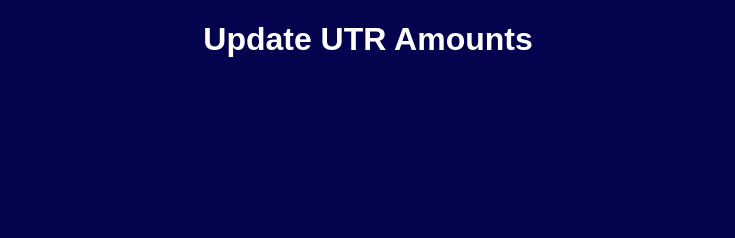
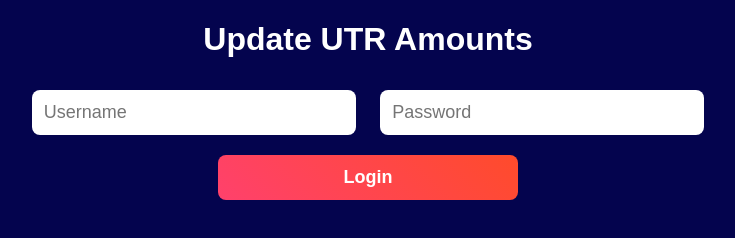
Before and after one commit to sathavahanadevops/PaymentCallBack, a website: page public/display.html in a window 1280 px wide. Shown: the whole page, without its empty margins (272-1007 px from the left). Drawn offline with Linux system fonts and the light colour scheme; no server answers.

Commit message:
Update display.html

```diff
--- a/public/display.html
+++ b/public/display.html
@@ -44,17 +44,39 @@
             width: 60%;
             margin-left: 10px;
         }
+        .login-container {
+            margin: 20px auto;
+            width: 80%;
+        }
+        .hidden { display: none; }
     </style>
 </head>
 <body>
     <h1>Update UTR Amounts</h1>
-    <div class="utr-container" id="utrContainer">
+    <div class="login-container" id="loginContainer">
+        <input type="text" id="username" placeholder="Username" />
+        <input type="password" id="password" placeholder="Password" />
+        <button onclick="login()">Login</button>
+    </div>
+    <div class="utr-container hidden" id="utrContainer">
         <!-- UTR fields will be dynamically inserted here -->
     </div>
 
     <script>
-        // Fetch all UTRs when the page loads
-        window.onload = function() {
+        function login() {
+            const username = document.getElementById('username').value;
+            const password = document.getElementById('password').value;
+
+            if (username === 'admin' && password === 'admin@123') {
+                document.getElementById('loginContainer').classList.add('hidden');
+                document.getElementById('utrContainer').classList.remove('hidden');
+                fetchUTRs();
+            } else {
+                alert('Invalid credentials');
+            }
+        }
+
+        function fetchUTRs() {
             fetch('https://paymentcallback.onrender.com/get-utr')
                 .then(response => response.json())
                 .then(data => {
@@ -66,7 +88,7 @@
                     }
                 })
                 .catch(error => console.error('Error fetching UTRs:', error));
-        };
+        }
 
         // Display all UTRs with amount input fields and individual submit buttons
         function displayUTRs(utrs) {
```
